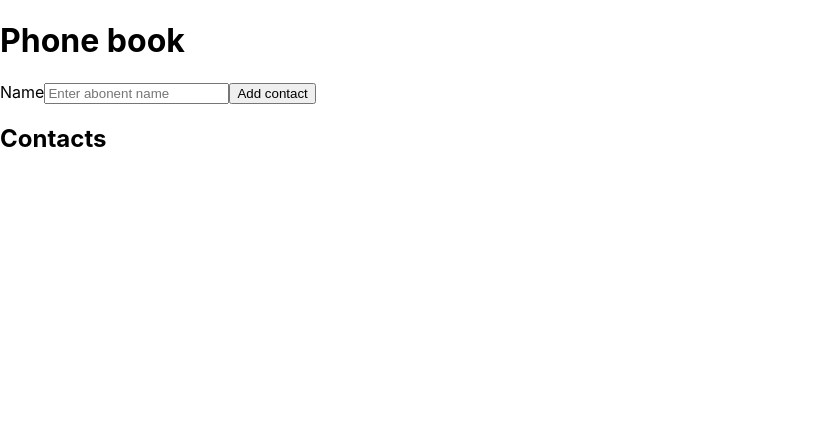
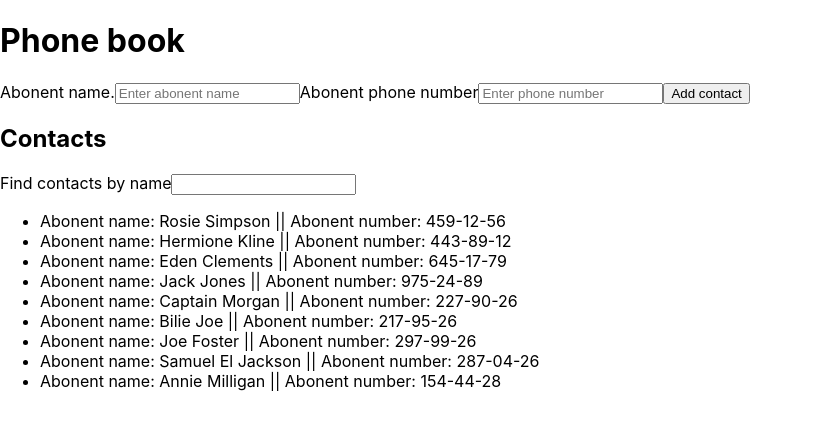
Before and after one commit to barkode/goit-react-hw-02-phonebook, a React (Create React App) app: page / in a window 1280 px wide. Shown: the top 430 px of the page, without its empty margins (0-813 px from the left). Built offline with nearby package versions, Linux system fonts and the light colour scheme.

Commit message:
add second task

```diff
--- a/src/components/App.jsx
+++ b/src/components/App.jsx
@@ -1,30 +1,50 @@
 import { Component } from 'react';
 import { nanoid } from 'nanoid';
+import { number } from 'prop-types';
 
 export class App extends Component {
   state = {
-    contacts: [],
+    contacts: [
+      { id: 'id-1', name: 'Rosie Simpson', number: '459-12-56' },
+      { id: 'id-2', name: 'Hermione Kline', number: '443-89-12' },
+      { id: 'id-3', name: 'Eden Clements', number: '645-17-79' },
+      { id: 'id-4', name: 'Jack Jones', number: '975-24-89' },
+      { id: 'id-5', name: 'Captain Morgan', number: '227-90-26' },
+      { id: 'id-6', name: 'Bilie Joe', number: '217-95-26' },
+      { id: 'id-7', name: 'Joe Foster', number: '297-99-26' },
+      { id: 'id-8', name: 'Samuel El Jackson', number: '287-04-26' },
+      { id: 'id-9', name: 'Annie Milligan', number: '154-44-28' },
+    ],
     name: '',
+    number: '',
+    filter: '',
   };
 
   handleChange = e => {
-    this.setState({ name: e.target.value });
+    const { name, value } = e.target;
+    this.setState({ [name]: value });
   };
 
   handleSubmit = e => {
     e.preventDefault();
-    const { contacts, name } = this.state;
-    contacts.push({ id: nanoid(), name });
-    this.setState({ name: '' });
+    const { contacts, name, number } = this.state;
+    contacts.push({ id: nanoid(), name, number });
+    this.reset();
+  };
+
+  handleFilterAbonent = () => {};
+
+  reset = () => {
+    this.setState({ name: '', number: '', filter: '' });
   };
 
   render() {
-    const { name, contacts } = this.state;
+    const { name, number, contacts } = this.state;
     return (
       <>
         <h1>Phone book</h1>
         <form>
-          Name
+          Abonent name.
           <input
             type="text"
             name="name"
@@ -35,13 +55,32 @@ export class App extends Component {
             onChange={this.handleChange}
             required
           />
+          Abonent phone number
+          <input
+            type="tel"
+            name="number"
+            pattern="\+?\d{1,4}?[\-.\s]?\(?\d{1,3}?\)?[\-.\s]?\d{1,4}[\-.\s]?\d{1,4}[\-.\s]?\d{1,9}"
+            title="Phone number must be digits and can contain spaces, dashes, parentheses and can start with +"
+            placeholder="Enter phone number"
+            value={number}
+            onChange={this.handleChange}
+            required
+          />
           <button type="submit" onClick={this.handleSubmit}>
             Add contact
           </button>
           <h2>Contacts</h2>
-          <ul>{contacts.map(({ id, name }) => {
-            return <li key={id}>Abonent name: {name}</li>;
-          })}</ul>
+          Find contacts by name
+          <input></input>
+          <ul>
+            {contacts.map(({ id, name, number }) => {
+              return (
+                <li key={id}>
+                  Abonent name: {name} || Abonent number: {number}
+                </li>
+              );
+            })}
+          </ul>
         </form>
       </>
     );
```
